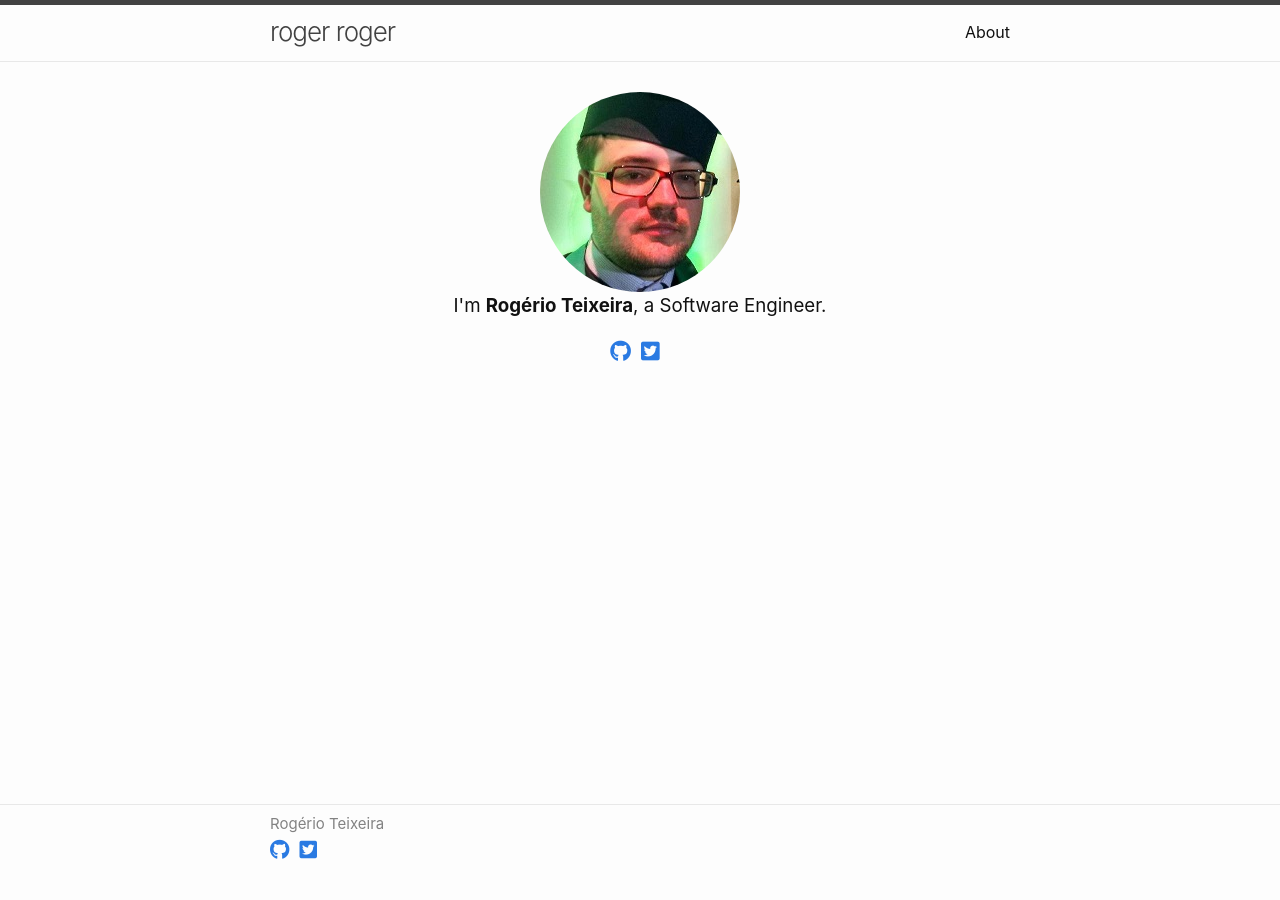
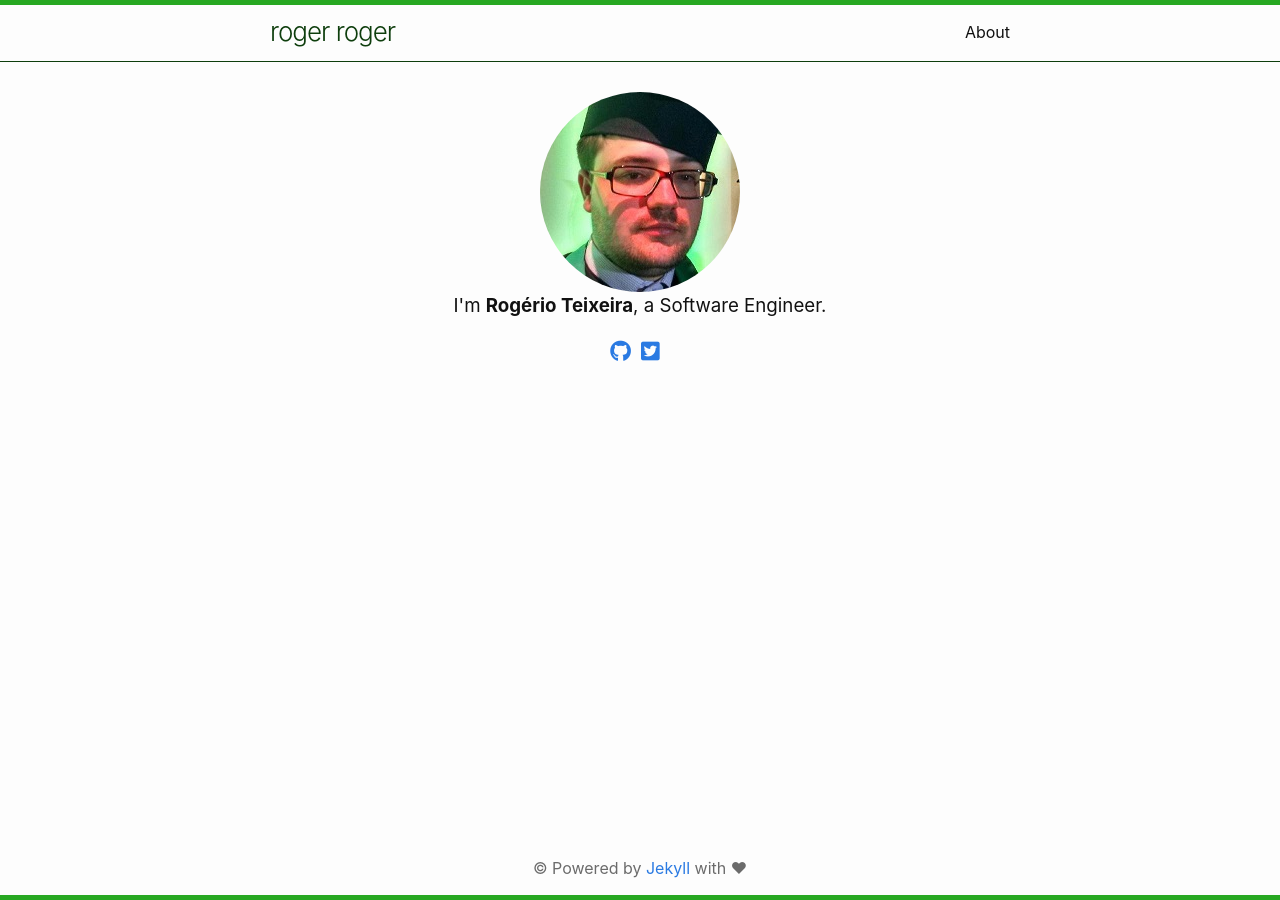
Before and after one commit to rogerogert/personal-site, a Jekyll site: the page built from index.md, in a window 1280 px wide. Built offline with Jekyll 4.4.1, drawn with Linux system fonts in a browser that asks for light colours; nearby versions of some CDN libraries.

Commit message:
Retirado arquivos de icones inutilizados pela adição do font awesome + ajuste em footer

```diff
--- a/_includes/footer.html
+++ b/_includes/footer.html
@@ -1,15 +1,8 @@
-<footer class="site-footer h-card">
-  <data class="u-url" href="{{ "/" | relative_url }}"></data>
-
-  <div class="wrapper">
-    <div class="footer-col-wrapper">
-      <div class="footer-col">
-        <ul class="contact-list">
-          <li>{{site.author}}</li>
-          <li>{%- include social.html -%}</li>
-        </ul>
-      </div>
+<footer>
+    <div id="footer">
+        <div class="container">
+            <p class="text-muted">© Powered by <a href="http://jekyllrb.com/">Jekyll</a> with ♥</p>
+        </div>
     </div>
-  </div>
-
 </footer>
+<div class="footer"></div>
--- a/_includes/icon-github.html
+++ /dev/null
@@ -1 +0,0 @@
-<a href="https://github.com/{{ include.username }}"><span class="icon icon--github">{% include icon-github.svg %}</span><span class="username">{{ include.username }}</span></a>
--- a/_includes/icon-twitter.html
+++ /dev/null
@@ -1 +0,0 @@
-<a href="https://twitter.com/{{ include.username }}"><span class="icon icon--twitter">{% include icon-twitter.svg %}</span><span class="username">{{ include.username }}</span></a>
--- a/_sass/minima.scss
+++ b/_sass/minima.scss
@@ -17,6 +17,9 @@ $brand-color:      #2a7ae2 !default;
 $grey-color:       #828282 !default;
 $grey-color-light: lighten($grey-color, 40%) !default;
 $grey-color-dark:  darken($grey-color, 25%) !default;
+
+$green-color:    #27A822 !default;
+$green-color-dark:  darken($green-color, 25%) !default;
 
 $table-text-align: left !default;
 
--- a/_sass/minima/_layout.scss
+++ b/_sass/minima/_layout.scss
@@ -2,8 +2,8 @@
  * Site header
  */
 .site-header {
-  border-top: 5px solid $grey-color-dark;
-  border-bottom: 1px solid $grey-color-light;
+  border-top: 5px solid $green-color;
+  border-bottom: 1px solid $green-color-dark;
   min-height: $spacing-unit * 1.865;
 
   // Positioning context for the mobile navigation icon
@@ -20,7 +20,7 @@
 
   &,
   &:visited {
-    color: $grey-color-dark;
+    color: $green-color-dark;
   }
 }
 
@@ -59,7 +59,7 @@
     top: 9px;
     right: $spacing-unit / 2;
     background-color: $background-color;
-    border: 1px solid $grey-color-light;
+    border: 1px solid $green-color;
     border-radius: 5px;
     text-align: right;
 
@@ -114,13 +114,24 @@
  * Site footer
  */
 .site-footer {
-  border-top: 1px solid $grey-color-light;
+  border-top: 1px solid $green-color;
   padding: $spacing-unit / 4;
 }
 
 .footer-heading {
   @include relative-font-size(1.125);
   margin-bottom: $spacing-unit / 2;
+}
+
+.footer {
+  text-decoration: none !important;
+}
+.text-muted {
+  color: #6b6b6b;
+  text-align: center;
+}
+div.footer{
+  border-bottom: 5px solid $green-color;
 }
 
 .contact-list,
```
Also changed, not shown: _includes/icon-github.svg (deleted), _includes/icon-twitter.svg (deleted), assets/minima-social-icons.svg (deleted).
